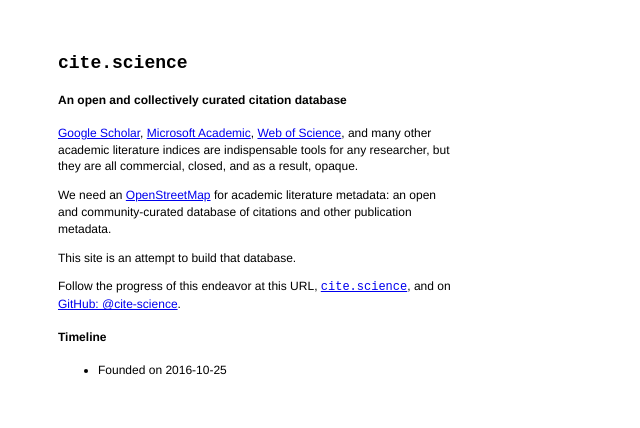
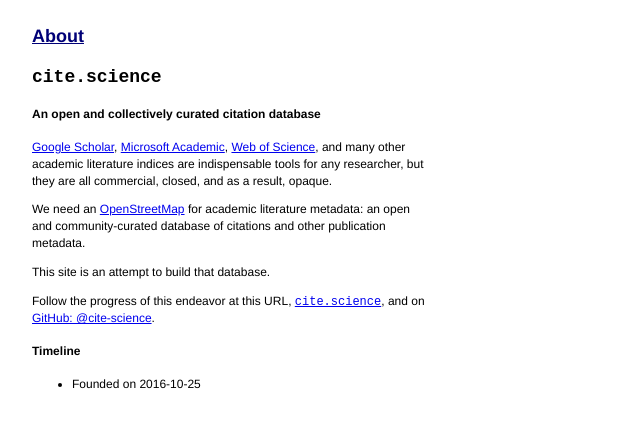
Before and after one commit to cite-science/cite-science.github.io, a Jekyll site: the page built from index.html, in a window 1280 px wide. Shown: the top 428 px of the page, without its empty margins (0-640 px from the left). Built offline with Jekyll 4.4.1, drawn with Linux system fonts in a browser that asks for light colours; our own code applies the rules of GitHub Pages for plain Markdown files.

Commit message:
Treat current index page as post and render all posts on new index listing

```diff
--- a/_config.yml
+++ b/_config.yml
@@ -11,3 +11,6 @@
 gems:
   - jekyll-coffeescript
   - jekyll-paginate
+
+# custom settings
+permalink: /:categories/:title
--- a/index.md
+++ b/_posts/2016-10-25-about.md
@@ -1,5 +1,6 @@
 ---
 layout: default
+title: About
 ---
 ## `cite.science`
 
--- /dev/null
+++ b/index.html
@@ -0,0 +1,14 @@
+---
+layout: default
+title: Homepage
+---
+{% for post in site.posts %}
+  <article>
+    <h1>
+      <a href="{{post.url}}">{{post.title}}</a>
+    </h1>
+    <section>
+      {{post.content}}
+    </section>
+  </article>
+{% endfor %}
--- a/site.css
+++ b/site.css
@@ -1,7 +1,28 @@
 body {
   font: 12px/1.4 Helvetica;
 }
+
 main {
-  margin: 50px;
+  margin: 0 2em;
   max-width: 400px;
 }
+
+article {
+  margin-top: 2em;
+}
+
+h1 {
+  margin: 0.5em 0;
+}
+h1 a {
+  color: #007;
+}
+
+blockquote {
+  margin: 0.5em 0;
+}
+blockquote p {
+  margin: 0.5em 0;
+  border-left: 5px solid #AAA;
+  padding-left: 5px;
+}
```
